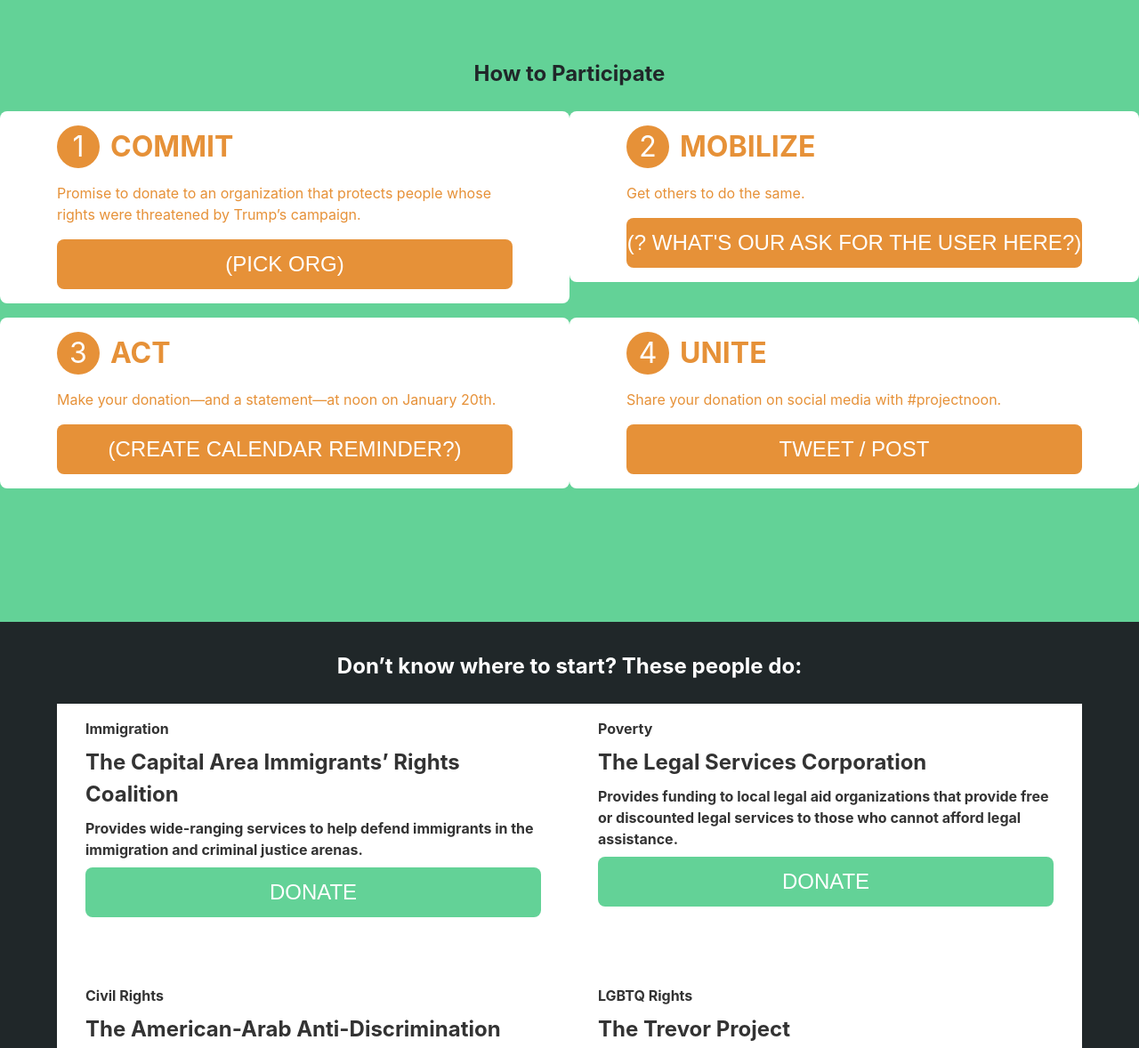
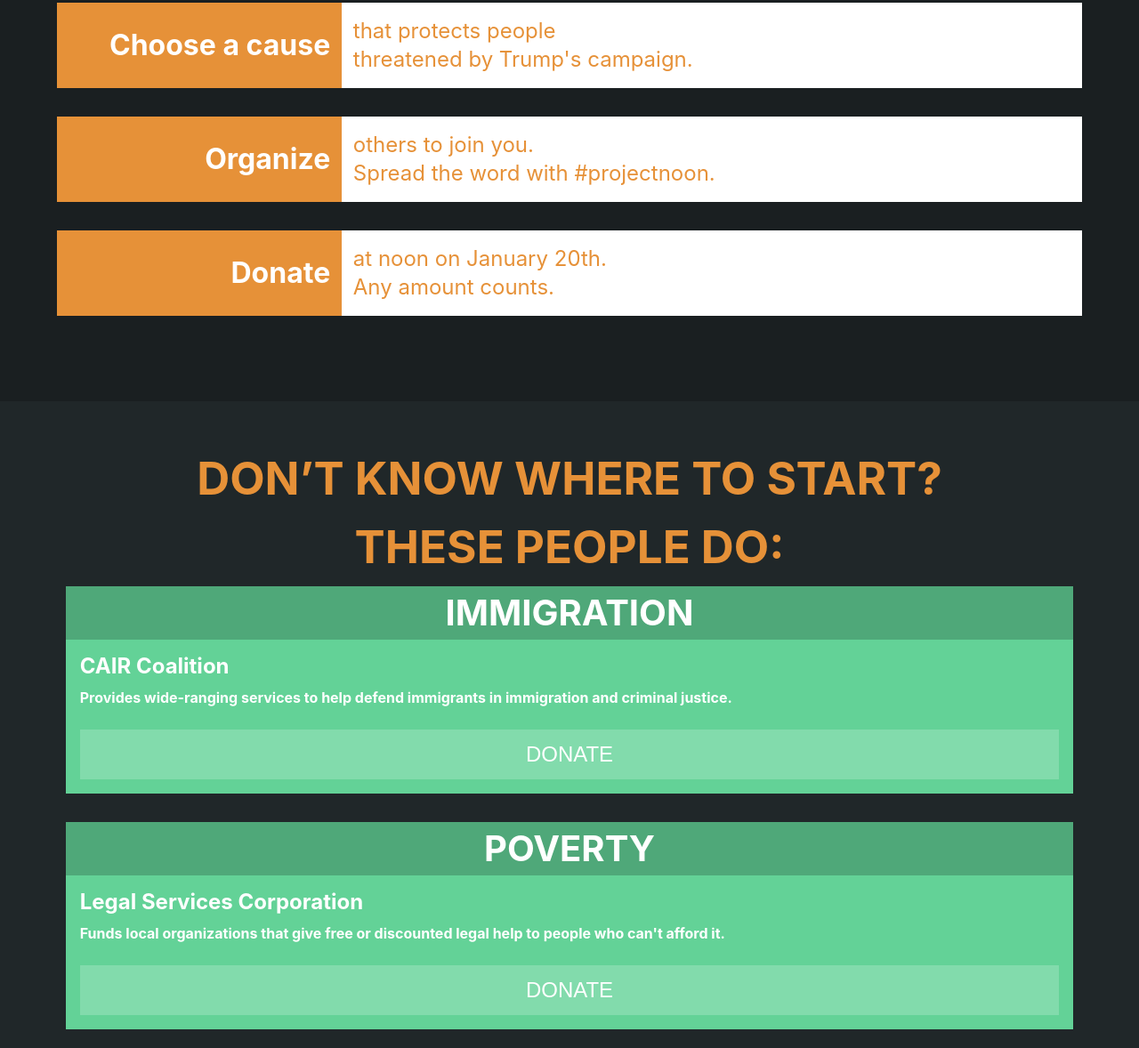
Before and after one commit to projectnoon/website, a plain HTML site: page index.html in a window 1280 px wide. Shown: the part 901-2079 px from the top of the page at 89% size. Drawn offline with Linux system fonts and the light colour scheme.

Commit message:
Style ideas section

```diff
--- a/index.html
+++ b/index.html
@@ -16,78 +16,68 @@
     <div class="page">
       <div class="section section--intro">
         <h1 class="section__header">#PROJECTNOON</h1>
-        <p>January 20th, 2017, 12:00 pm:<br>Donald Trump becomes President of the United States.</p>
-        <p>At noon, stand with us, and say: we are not a divided country. We are all Americans.</p>
+        <p class="section__text">Donald Trump takes office at noon on January 20th.</p>
+        <h2 class="section__subheader">Take a stand.</h2>
       </div>
-      <div class="section section--instructions">
-        <h2 class="section__header">How to Participate</h2>
-        <div class="steps">
-          <div class="step">
-            <p class="step__number">1</p>
-            <h3 class="step__title">COMMIT</h3>
-            <p class="step__summary">Promise to donate to an organization that protects people whose rights were threatened by Trump’s campaign.</p>
-            <p class="step__action"><button class="btn">(pick org)</button></p>
-          </div>
-          <div class="step">
-            <p class="step__number">2</p>
-            <h3 class="step__title">MOBILIZE</h3>
-            <p class="step__summary">Get others to do the same.</p>
-            <p class="step__action"><button class="btn">(? what's our ask for the user here?)</button></p>
-          </div>
-          <div class="step">
-            <p class="step__number">3</p>
-            <h3 class="step__title">ACT</h3>
-            <p class="step__summary">Make your donation&mdash;and a statement&mdash;at noon on January 20th.</p>
-            <p class="step__action"><button class="btn">(create calendar reminder?)</button></p>
-          </div>
-          <div class="step">
-            <p class="step__number">4</p>
-            <h3 class="step__title">UNITE</h3>
-            <p class="step__summary">Share your donation on social media with #projectnoon.</p>
-            <p class="step__action"><button class="btn">Tweet / Post</button></p>
-          </div>
-        </div>
+      <div class="section section--actions">
+        <ol class="actions">
+          <li class="action"><strong class="action__callout">Choose a cause</strong> <span class="action__details">that protects people<br>threatened by Trump's campaign.</span></li>
+          <li class="action"><strong class="action__callout">Organize</strong> <span class="action__details">others to join you.<br>Spread the word with #projectnoon.</span></li>
+          <li class="action"><strong class="action__callout">Donate</strong> <span class="action__details">at noon on January 20th.<br>Any amount counts.</span></li>
+        </ul>
       </div>
       <div class="section section--ideas">
-        <h2 class="section__header">Don’t know where to start? These people do:</h2>
-        <div class="organizations">
-          <a class="organization" href="https://www.caircoalition.org/donate">
+        <h2 class="section__header">Don’t know where to start?<br>These people do:</h2>
+        <ul class="organizations">
+          <li class="organization">
             <h4 class="organization__issue">Immigration</h4>
-            <h3 class="organization__name">The Capital Area Immigrants’ Rights Coalition</h3>
-            <h3 class="organization__description">Provides wide-ranging services to help defend immigrants in the immigration and criminal justice arenas.</h3>
+            <a class="organization__link" href="https://www.caircoalition.org/donate">
+              <h3 class="organization__name">CAIR Coalition</h3>
+              <h3 class="organization__description">Provides wide-ranging services to help defend immigrants in immigration and criminal justice.</h3>
               <p class="organization__cta"><button class="btn">Donate</button></p>
             </a>
-          <a class="organization" href="http://www.lsc.gov/support-lsc/donate-now">
+          </li>
+          <li class="organization">
             <h4 class="organization__issue">Poverty</h4>
-            <h3 class="organization__name">The Legal Services Corporation</h3>
-            <h3 class="organization__description">Provides funding to local legal aid organizations that provide free or discounted legal services to those who cannot afford legal assistance.</h3>
+            <a class="organization__link" href="http://www.lsc.gov/support-lsc/donate-now">
+              <h3 class="organization__name">Legal Services Corporation</h3>
+              <h3 class="organization__description">Funds local organizations that give free or discounted legal help to people who can't afford it.</h3>
               <p class="organization__cta"><button class="btn">Donate</button></p>
             </a>
-          <a class="organization" href="https://support.adc.org/">
+          </li>
+          <li class="organization">
             <h4 class="organization__issue">Civil Rights</h4>
+            <a class="organization__link" href="https://support.adc.org/">
               <h3 class="organization__name">The American-Arab Anti-Discrimination Committee</h3>
               <h3 class="organization__description">Provides wide-ranging services to protect and defend the rights of people of Arab descent.</h3>
               <p class="organization__cta"><button class="btn">Donate</button></p>
             </a>
-          <a class="organization" href="https://give.thetrevorproject.org/">
+          </li>
+          <li class="organization">
             <h4 class="organization__issue">LGBTQ Rights</h4>
+            <a class="organization__link" href="https://give.thetrevorproject.org/">
               <h3 class="organization__name">The Trevor Project</h3>
               <h3 class="organization__description">Provides crisis intervention and suicide prevention services to lesbian, gay, bisexual, transgender, and questioning young people ages 13-24.</h3>
               <p class="organization__cta"><button class="btn">Donate</button></p>
             </a>
-          <a class="organization" href="https://www.caircoalition.org/donate">
+          </li>
+          <li class="organization">
             <h4 class="organization__issue">Environment</h4>
-            <h3 class="organization__name">The Environmental Defense Fund</h3>
+            <a class="organization__link" href="https://www.edf.org/donate">
+              <h3 class="organization__name">Environmental Defense Fund</h3>
               <h3 class="organization__description">Committed to bipartisan environmental efforts that benefit people while protecting natural systems.</h3>
               <p class="organization__cta"><button class="btn">Donate</button></p>
             </a>
-          <a class="organization" href="https://www.nclr.org">
-            <h4 class="organization__issue">LGBTQ Rights</h4>
-            <h3 class="organization__name">NCLR</h3>
-            <h3 class="organization__description">Advances the civil and human rights of lesbian, gay, bisexual, and transgender people and their families through litigation, legislation, policy, and public education.</h3>
+          </li>
+          <li class="organization">
+            <h4 class="organization__issue">Reproductive Rights</h4>
+            <a class="organization__link" href="https://www.plannedparenthood.org/donate">
+              <h3 class="organization__name">Planned Parenthood</h3>
+              <h3 class="organization__description">Provides vital reproductive health care, sex education, and information to millions of women, men, and young people worldwide.</h3>
               <p class="organization__cta"><button class="btn">Donate</button></p>
             </a>
-        </div>
+          </li>
+        </ul>
       </div>
       <div class="section section--embeds">
         <!-- tweet button -->
--- a/main.css
+++ b/main.css
@@ -438,7 +438,7 @@ input[type="search"] {
   align-items: center;
   display: flex;
   flex-flow: column nowrap;
-  justify-content: center;
+  justify-content: stretch;
   min-height: 100vh;
   width: 100%;
 }
@@ -448,19 +448,6 @@ input[type="search"] {
   text-align: center;
 }
 
-.btn {
-  border-radius: 0.5rem;
-  border: 0;
-  cursor: pointer;
-  display: block;
-  font-size: 1.5rem;
-  line-height: 1;
-  margin: 0 auto;
-  padding: 1rem 0;
-  text-transform: uppercase;
-  width: 100%;
-}
-
 /* --- Intro -------------- */
 
 .section--intro {
@@ -468,86 +455,129 @@ input[type="search"] {
   color: #FFFFFF;
 }
 
-.section--intro h1 {
-  font-size: 2rem;
+.section--intro .section__header {
+  background-color: #63d297;
+  color: #202729;
+  font-size: 10vw;
+  height: 44vh;
+  line-height: 44vh;
+  margin: 0;
+  padding: 0;
+  width: 100%;
 }
 
-.section--intro p {
+.section--intro .section__text {
+  color: #e69138;
+  font-size: 1rem;
+  height: 12vh;
+  line-height: 1.5;
   margin: 0;
-  padding: 1rem 5vw;
+  padding: 0.5rem 10vw;
   text-align: center;
+  width: 100%;
+  background-color: rgba(0, 0, 0, 0.2);
 }
 
-/* --- Instructions ------ */
-
-.section--instructions {
-  background-color: #63d297;
-  color: #202729;
+.section--intro .section__subheader {
+  color: #e69138;
+  font-size: 8vw;
+  height: 44vh;
+  line-height: 44vh;
+  text-transform: uppercase;
+  text-align: center;
+  width: 100%;
 }
 
-.section--instructions .steps {
-  padding: 0 5vw 1rem;
+@media (min-width: 490px) {
+  .section--intro .section__header {
+    height: 45vh;
+    line-height: 45vh;
+  }
+
+  .section--intro .section__text {
+    font-size: 3vw;
+    height: 10vh;
+    line-height: 10vh;
+    padding: 0 5vw;
+  }
+
+  .section--intro .section__subheader {
+    height: 45vh;
+    line-height: 45vh;
+  }
 }
 
-.section--instructions .step {
+
+/* --- Actions --------------------- */
+
+.section--actions {
+  background-color: #202729;
+  color: #ffffff;
+  min-height: auto;
+}
+
+.section--actions .actions {
+  background-color: rgba(0, 0, 0, 0.2);
+  list-style: none;
+  margin: 0;
+  min-height: 50vh;
+  padding: 6rem 5vw 4rem;
+  width: 100%;
+}
+
+.section--actions .action {
   background-color: #FFFFFF;
   color: #e69138;
-  margin-bottom: 1rem;
-  overflow: hidden;
-  position: relative;
-  padding: 1rem 3vw;
-  border-radius: 0.5rem;
+  margin-bottom: 2rem;
 }
 
-.section--instructions .step__number {
-  background-color: #e69138;
-  border-radius: 50%;
-  color: #FFFFFF;
-  float: left;
-  font-size: 2rem;
-  height: 3rem;
-  line-height: 3rem;
+.section--actions .action__callout,
+.section--actions .action__details {
+  display: block;
   text-align: center;
-  width: 3rem;
+  width: 100%;
 }
 
-.section--instructions .step__title {
-  float: left;
+.section--actions .action__callout {
+  background-color: #e69138;
+  color: #FFFFFF;
   font-size: 2rem;
-  line-height: 3rem;
-  padding-left: 0.75rem;
+  line-height: 2rem;
+  min-height: 4rem;
+  padding: 1rem 1vw;
 }
 
-.section--instructions .step__summary {
-  clear: both;
+.section--actions .action__details {
+  font-size: 1.5rem;
+  line-height: 2rem;
+  padding: 1rem 5vw;
 }
 
-.section--instructions .step__action {
-  margin-bottom: 0;
-}
-
-.section--instructions .step__action .btn {
-  background-color: #e69138;
-  color: #FFFFFF;
-}
-
-@media (min-width: 768px) {
-  .section--instructions .steps {
+@media (min-width: 1100px) {
+  .section--actions .action {
+    background-color: #e69138;
+    min-height: 4rem;
+    overflow: hidden;
     position: relative;
-    overflow: hidden;
-    padding: 0;
   }
 
-  .section--instructions .step {
-    display: block;
+  .section--actions .action__callout,
+  .section--actions .action__details {
     float: left;
-    width: 50%;
-    border-bottom: 0;
-    padding: 1rem 5vw;
   }
 
-  .section--instructions .step:nth-child(2n + 1) {
-    clear: both;
+  .section--actions .action__callout {
+    line-height: 4rem;
+    min-height: 6rem;
+    text-align: right;
+    width: 25vw;
+  }
+
+  .section--actions .action__details {
+    background-color: #ffffff;
+    padding: 1rem 1vw;
+    text-align: left;
+    width: 65vw;
   }
 }
 
@@ -558,59 +588,85 @@ input[type="search"] {
   color: #FFFFFF;
 }
 
+.section--ideas .section__header {
+  color: #e69138;
+  font-size: 1.5rem;
+  padding: 3rem 5vh;
+  text-align: center;
+  text-transform: uppercase;
+  width: 100%;
+}
+
+@media (min-width: 500px) {
+  .section--ideas .section__header {
+    font-size: 4vw;
+    height: 25vh;
+  }
+}
+
 .section--ideas .organizations {
+  overflow: hidden;
+  position: relative;
+  margin: 0;
+  padding: 0;
 }
 
 .section--ideas .organization {
-  background-color: #FFFFFF;
-  color: #333333;
-  margin: 0 5vw 1rem;
-  overflow: hidden;
-  position: relative;
+  background-color: #63d297;
   display: block;
-  padding: 1rem 5vw;
+  padding: 0;
+  margin-bottom: 2rem;
+}
+
+.section--ideas .organization__issue {
+  background-color: rgba(0,0,0,0.2);
+  color: #ffffff;
+  text-transform: uppercase;
+  text-align: center;
+  font-size: 5vh;
+  cursor: pointer;
+  margin-bottom: 0;
+}
+
+.section--ideas .organization__link {
+  display: block;
   text-decoration: none;
 }
 
-.section--ideas .organization__issue {}
-
 .section--ideas .organization__name {
+  color: #ffffff;
   font-size: 1.5rem;
+  line-height: 1.2;
+  padding: 1rem 1rem 0 1rem;
+  margin-bottom: 0;
 }
 
 .section--ideas .organization__description {
+  color: #ffffff;
   font-size: 1rem;
+  padding: 0.5rem 1rem;
+  margin-bottom: 0;
 }
 
-.section--ideas .btn {
-  background-color: #63d297;
-  color: #FFFFFF;
+.section--ideas .organization__cta {
+  margin-bottom: 0;
+  padding: 1rem;
 }
 
-@media (min-width: 768px) {
-  .section--ideas .organizations {
-    position: relative;
-    overflow: hidden;
-    padding: 0 2.5vw 1rem;
-    margin: 0;
-  }
+.section--ideas .organization__cta .btn {
+  background-color: rgba(255,255,255,0.2);
+  border: 0;
+  color: #ffffff;
+  cursor: pointer;
+  display: block;
+  font-size: 1.5rem;
+  line-height: 1;
+  margin: 0 auto;
+  padding: 1rem;
+  text-transform: uppercase;
+  width: 100%;
+}
 
-  .section--ideas .organization {
-    display: block;
-    float: left;
-    width: 45vw;
-    border-bottom: 0;
-    padding: 1rem 2.5vw;
-    margin: 0;
-    min-height: 300px;
-  }
-
-  .section--ideas .organization:nth-child(2n) {
-    margin-left: 0;
-  }
-
-  .section--ideas .organization:nth-child(2n + 1) {
-    clear: both;
-    margin-right: 0;
-  }
+.section--ideas .organization__link:hover .organization__cta .btn {
+  background-color: rgba(0,0,0,0.2);
 }
```
Lines whose indentation alone changed are shown as unchanged.
